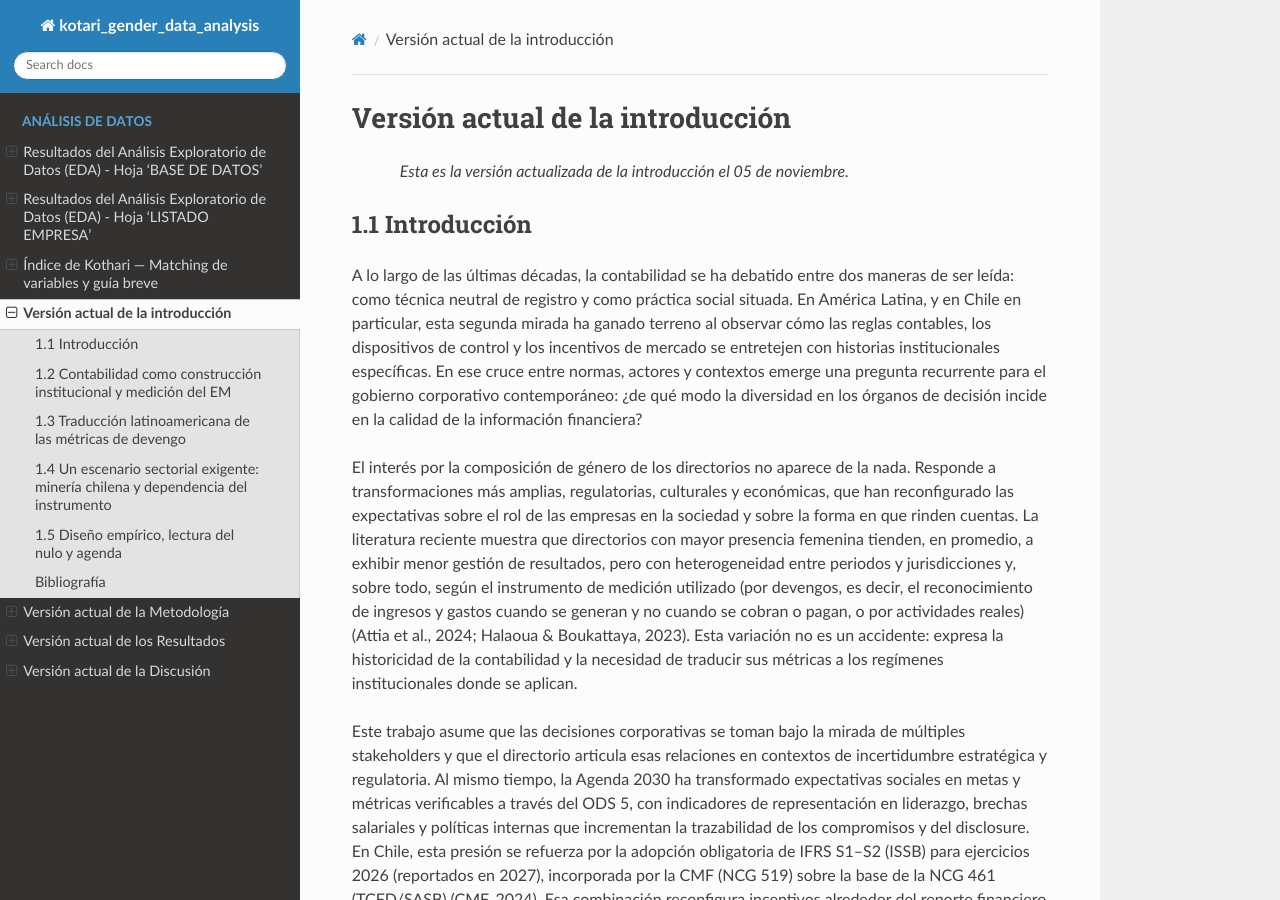
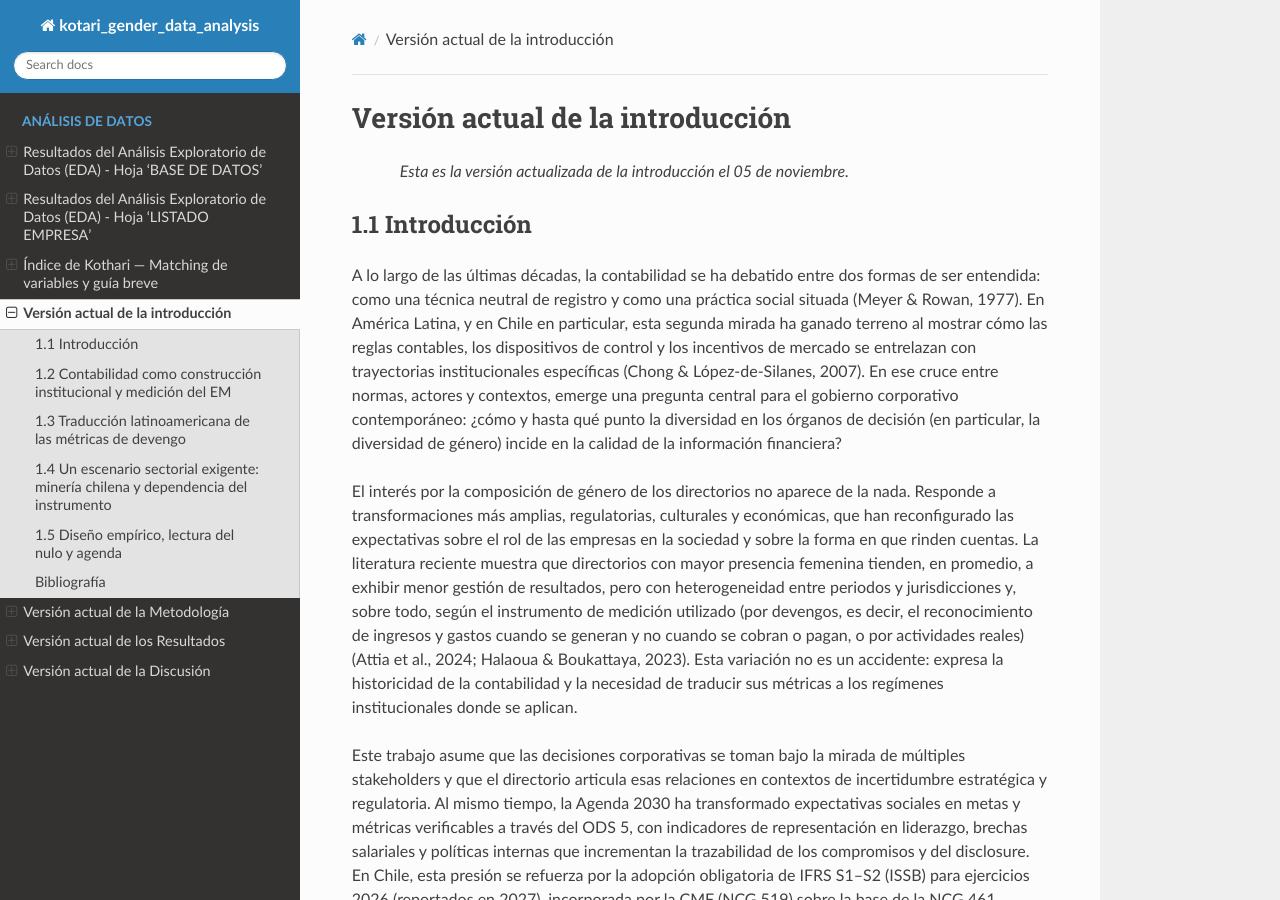
Before and after one commit to gabrielortegaproyectos/kotary_data_analysis, a Sphinx documentation site: the page built from docs/source/page_01_intro.md, in a window 1280 px wide and 900 px high. Built offline with Sphinx 7.4.7 and the Read the Docs theme 3.1.0, drawn with Linux system fonts in a browser that asks for light colours.

Commit message:
Clarifies concepts and adds citations in introduction
Enhances the introductory section by refining language for clarity and precision.

Introduces academic references (Meyer & Rowan, 1977; Chong & López-de-Silanes, 2007) to support theoretical perspectives and contextualizes key concepts such as gender diversity in corporate governance.

Improves readability and depth of analysis, aligning the text with a more scholarly tone.

```diff
--- a/docs/source/page_01_intro.md
+++ b/docs/source/page_01_intro.md
@@ -4,7 +4,7 @@
 
 ## 1.1 Introducción
 
-A lo largo de las últimas décadas, la contabilidad se ha debatido entre dos maneras de ser leída: como técnica neutral de registro y como práctica social situada. En América Latina, y en Chile en particular, esta segunda mirada ha ganado terreno al observar cómo las reglas contables, los dispositivos de control y los incentivos de mercado se entretejen con historias institucionales específicas. En ese cruce entre normas, actores y contextos emerge una pregunta recurrente para el gobierno corporativo contemporáneo: ¿de qué modo la diversidad en los órganos de decisión incide en la calidad de la información financiera?
+A lo largo de las últimas décadas, la contabilidad se ha debatido entre dos formas de ser entendida: como una técnica neutral de registro y como una práctica social situada (Meyer & Rowan, 1977). En América Latina, y en Chile en particular, esta segunda mirada ha ganado terreno al mostrar cómo las reglas contables, los dispositivos de control y los incentivos de mercado se entrelazan con trayectorias institucionales específicas (Chong & López-de-Silanes, 2007). En ese cruce entre normas, actores y contextos, emerge una pregunta central para el gobierno corporativo contemporáneo: ¿cómo y hasta qué punto la diversidad en los órganos de decisión (en particular, la diversidad de género) incide en la calidad de la información financiera?
 
 El interés por la composición de género de los directorios no aparece de la nada. Responde a transformaciones más amplias, regulatorias, culturales y económicas, que han reconfigurado las expectativas sobre el rol de las empresas en la sociedad y sobre la forma en que rinden cuentas. La literatura reciente muestra que directorios con mayor presencia femenina tienden, en promedio, a exhibir menor gestión de resultados, pero con heterogeneidad entre periodos y jurisdicciones y, sobre todo, según el instrumento de medición utilizado (por devengos, es decir, el reconocimiento de ingresos y gastos cuando se generan y no cuando se cobran o pagan, o por actividades reales) (Attia et al., 2024; Halaoua & Boukattaya, 2023). Esta variación no es un accidente: expresa la historicidad de la contabilidad y la necesidad de traducir sus métricas a los regímenes institucionales donde se aplican.
 
```
